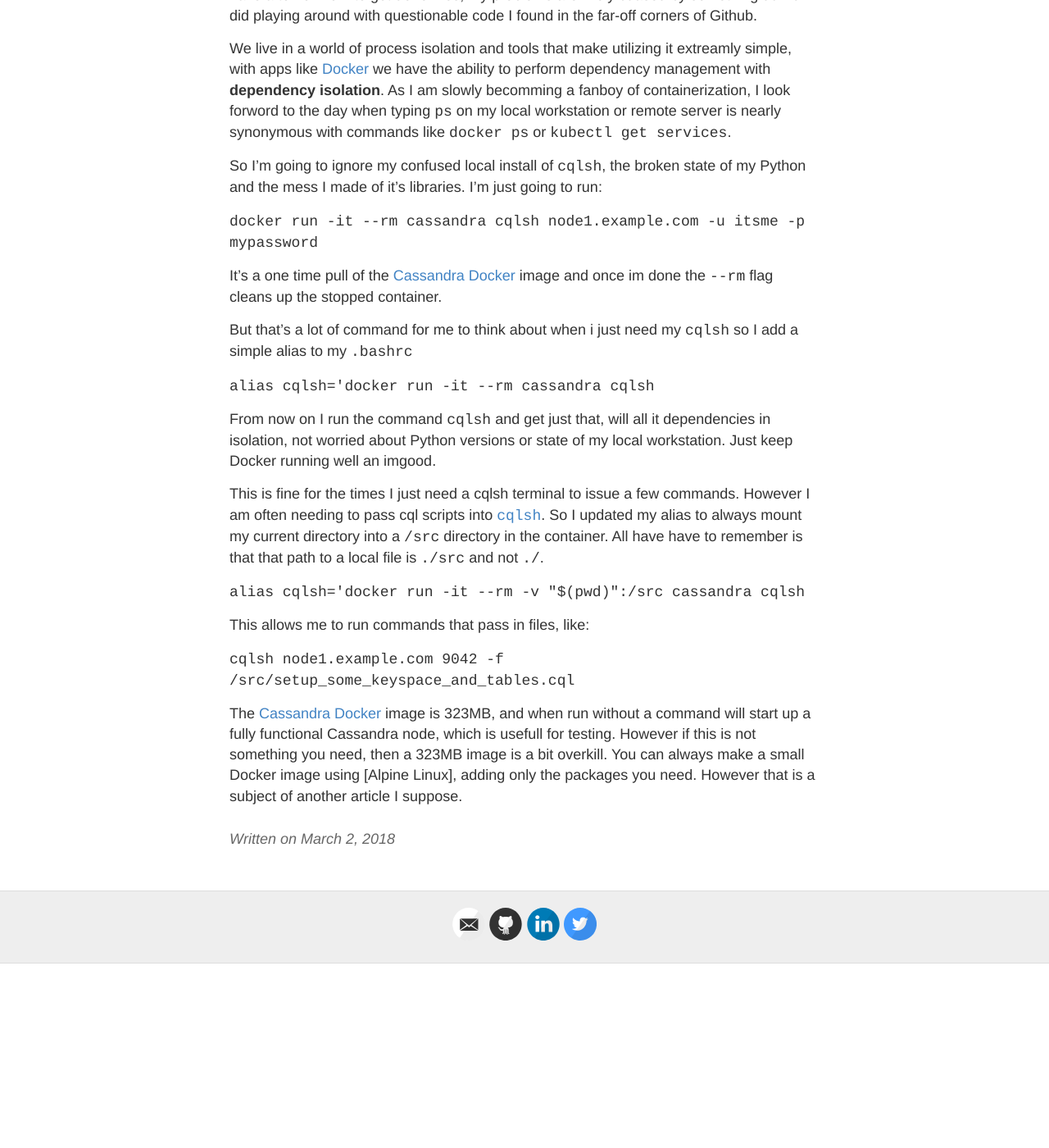
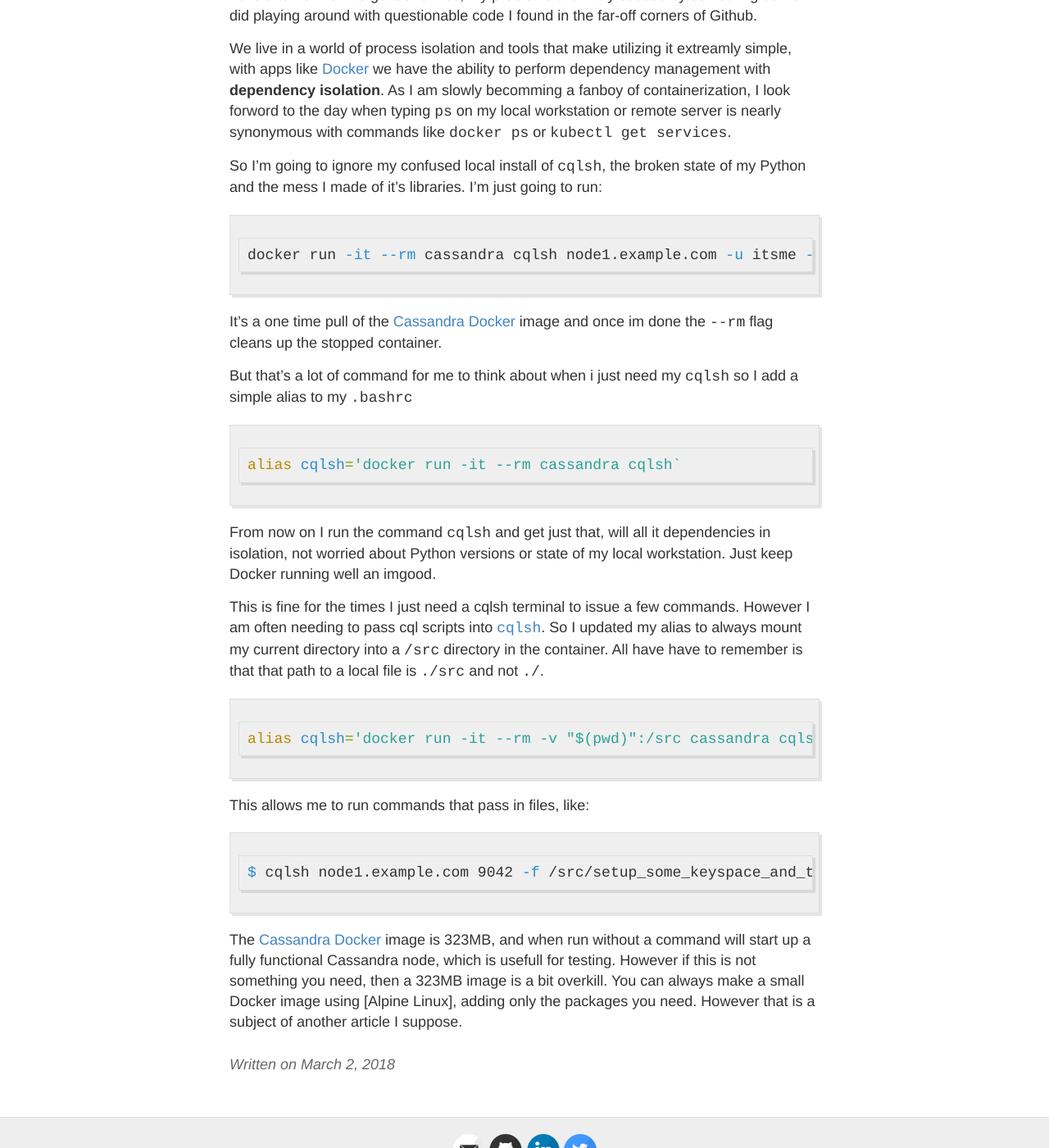
Before and after one commit to cjimti/mk, a Jekyll site: the page built from _posts/2018-03-02-dont-install-cqlsh.md, in a window 1280 px wide and 1400 px high, scrolled down 657 px. Shown: the whole window at 82% size. Built offline with Jekyll 4.4.1, drawn with Linux system fonts in a browser that asks for light colours; before the commit the page ends 1832 px from its top, so only the background shows below that.

Commit message:
fixed code blocks

````diff
--- a/_posts/2018-03-02-dont-install-cqlsh.md
+++ b/_posts/2018-03-02-dont-install-cqlsh.md
@@ -37,7 +37,9 @@
 So I'm going to ignore my confused local install of `cqlsh`, the
 broken state of my Python and the mess I made of it's libraries. I'm just going to run:
 
-`docker run -it --rm cassandra cqlsh node1.example.com -u itsme -p mypassword`
+```bash
+docker run -it --rm cassandra cqlsh node1.example.com -u itsme -p mypassword`
+```
 
 It's a one time pull of the [Cassandra Docker] image and once im done the `--rm` flag
 cleans up the stopped container.
@@ -45,7 +47,9 @@
 But that's a lot of command for me to think about when i just need my `cqlsh` so
 I add a simple alias to my `.bashrc`
 
-`alias cqlsh='docker run -it --rm cassandra cqlsh`
+```bash
+alias cqlsh='docker run -it --rm cassandra cqlsh`
+```
 
 From now on I run the command `cqlsh` and get just that, will all it dependencies in isolation,
 not worried about Python versions or state of my local workstation. Just keep Docker
@@ -56,11 +60,15 @@
 mount my current directory into a `/src` directory in the container. All have have
 to remember is that that path to a local file is `./src` and not `./`.
 
-`alias cqlsh='docker run -it --rm -v "$(pwd)":/src cassandra cqlsh`
+```bash
+alias cqlsh='docker run -it --rm -v "$(pwd)":/src cassandra cqlsh`
+```
 
 This allows me to run commands that pass in files, like:
 
-`cqlsh node1.example.com 9042 -f /src/setup_some_keyspace_and_tables.cql`
+```bash
+$ cqlsh node1.example.com 9042 -f /src/setup_some_keyspace_and_tables.cql
+```
 
 The [Cassandra Docker] image is 323MB, and when run without a command will start up
 a fully functional Cassandra node, which is usefull for testing. However if
````
